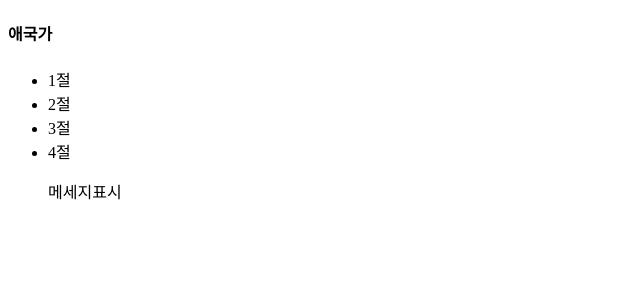
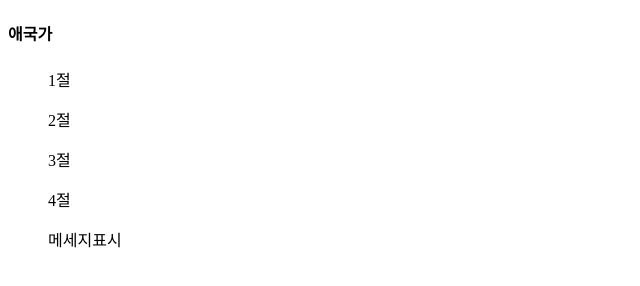
Before and after one commit to jeonhj479/jeonhj479-gmail.com, a plain HTML site: page koreaAnthem5.html in a window 1280 px wide. Shown: the whole page, without its empty margins (0-640 px from the left). Drawn offline with Linux system fonts and the light colour scheme.

Commit message:
Update koreaAnthem5.html

```diff
--- a/koreaAnthem5.html
+++ b/koreaAnthem5.html
@@ -26,10 +26,10 @@
  <body>
   <h4>애국가</h4>
   <ul style=""list-style-type:square">
-  <li onclick="event1onclick()">1절</li>
-  <li onclick="event2onclick()">2절</li>
-  <li onclick="event3onclick()">3절</li>
-  <li onclick="event4onclick()">4절</li>
+  <p onclick="event1onclick()">1절</p>
+  <p onclick="event2onclick()">2절</p>
+  <p onclick="event3onclick()">3절</p>
+  <p onclick="event4onclick()">4절</p>
   <p id="id_1">메세지표시</p></ul>
  </body>
 </html>
```
